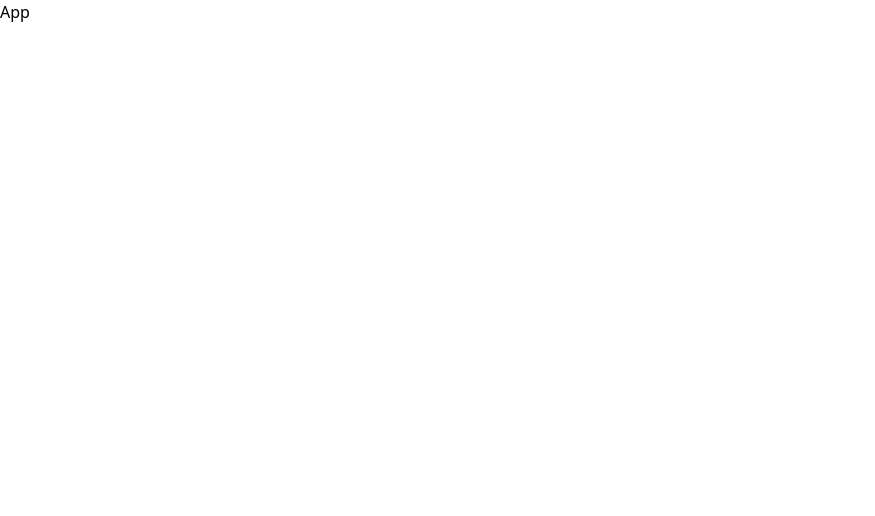
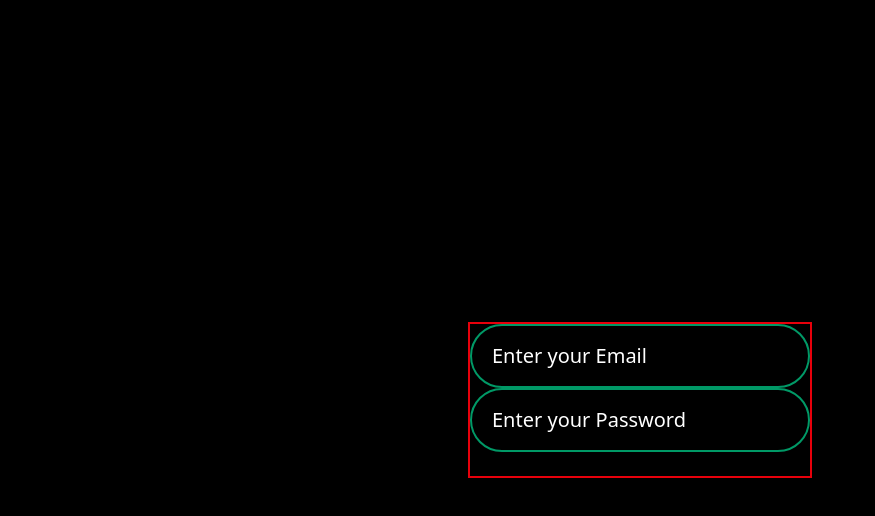
Before and after one commit to jimit8929/Employee_Management_Frontend, a React (Vite) app: page / in a window 1280 px wide. Shown: the top 516 px of the page, without its empty margins (0-875 px from the left). Built offline with nearby package versions, Linux system fonts and the light colour scheme.

Commit message:
Login Page

```diff
--- a/src/App.jsx
+++ b/src/App.jsx
@@ -1,8 +1,10 @@
-import React from 'react'
+import Login from "./components/Auth/Login"
 
 const App = () => {
   return (
-    <div>App</div>
+   <>
+    <Login/>
+   </>
   )
 }
 
--- a/src/components/Auth/Login.jsx
+++ b/src/components/Auth/Login.jsx
@@ -1,9 +1,18 @@
-import React from 'react'
+import React from "react";
 
 const Login = () => {
   return (
-    <div>Login</div>
-  )
-}
+    <div className="flex items-center justify-center h-screen bg-black w-screen">
+      <div className="border-2 border-red-600">
+        <form className="flex flex-col items-center justify-center">
+          <input type="email" placeholder="Enter your Email" className="border-2 border-emerald-600 rounded-full py-4 px-5 text-xl outline-none bg-transparent placeholder:text-white"/>
+          <input type="password" placeholder="Enter your Password" className="border-2 border-emerald-600 rounded-full py-4 px-5 text-xl outline-none bg-transparent placeholder:text-white"/>
 
-export default Login
+          <button>Login</button>
+        </form>
+      </div>
+    </div>
+  );
+};
+
+export default Login;
```
